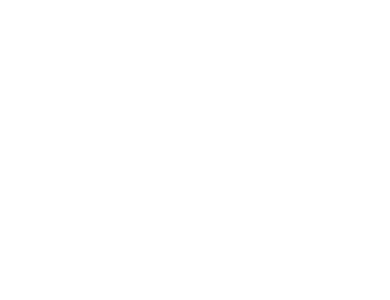
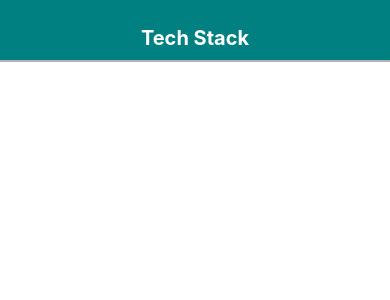
Before and after one commit to caffeinick/react-native-tech-stack, a React Native app: screen / in a window 390 px wide. Shown: the top 300 px of the page. Built offline with nearby package versions, Linux system fonts and the light colour scheme.

Commit message:
84. Rendering the Header

```diff
--- a/src/App.js
+++ b/src/App.js
@@ -4,11 +4,15 @@
 import { createStore } from 'redux';
 
 import reducers from './reducers';
+import { Header } from './components/common';
 
 const App = () => {
   return (
     <Provider store={createStore(reducers)}>
-      <View />
+      <View>
+        <Header headerText="Tech Stack" />
+
+      </View>
     </Provider>
   );
 }
--- /dev/null
+++ b/src/components/common/Button.js
@@ -0,0 +1,43 @@
+import React from 'react';
+import { Text, TouchableOpacity } from 'react-native';
+import PropTypes from 'prop-types';
+
+const Button = ({ onPress, children }) => {
+  const { buttonStyle, textStyle } = styles;
+
+  return (
+    <TouchableOpacity style={buttonStyle} onPress={onPress}>
+      <Text style={textStyle}>
+        {children}
+      </Text>
+    </TouchableOpacity>
+  );
+};
+
+Button.propTypes = {
+  onPress: PropTypes.func,
+  children: PropTypes.string
+}
+
+const styles = {
+  buttonStyle: {
+    flex: 1,
+    alignSelf: 'stretch',
+    backgroundColor: '#fff',
+    borderRadius: 5,
+    borderWidth: 1,
+    borderColor: '#007aff',
+    marginLeft: 5,
+    marginRight: 5,
+  },
+  textStyle: {
+    alignSelf: 'center',
+    color: '#007aff',
+    fontSize: 16,
+    fontWeight: '600',
+    paddingTop: 10,
+    paddingBottom: 10
+  }
+}
+
+export { Button };
--- /dev/null
+++ b/src/components/common/Card.js
@@ -0,0 +1,31 @@
+import React from 'react';
+import { View } from 'react-native';
+import PropTypes from 'prop-types';
+
+const Card = props => {
+  return <View style={styles.containerStyle}>{props.children}</View>;
+};
+
+Card.propTypes = {
+  children: PropTypes.oneOfType([PropTypes.array, PropTypes.object])
+};
+
+const styles = {
+  containerStyle: {
+    backgroundColor: 'white',
+    borderWidth: 1,
+    borderRadius: 2,
+    borderColor: '#ddd',
+    borderBottomWidth: 0,
+    shadowColor: '#000',
+    shadowOffset: { width: 0, height: 2 },
+    shadowOpacity: 0.1,
+    shadowRadius: 2,
+    elevation: 1,
+    marginLeft: 5,
+    marginRight: 5,
+    marginTop: 10
+  }
+};
+
+export { Card };
--- /dev/null
+++ b/src/components/common/CardSection.js
@@ -0,0 +1,25 @@
+import React from 'react';
+import { View } from 'react-native';
+import PropTypes from 'prop-types';
+
+const CardSection = props => {
+  return <View style={styles.containerStyle}>{props.children}</View>;
+};
+
+CardSection.propTypes = {
+  children: PropTypes.oneOfType([PropTypes.array, PropTypes.object])
+};
+
+const styles = {
+  containerStyle: {
+    borderBottomWidth: 1,
+    padding: 5,
+    backgroundColor: '#fff',
+    justifyContent: 'flex-start',
+    flexDirection: 'row',
+    borderColor: '#ddd',
+    position: 'relative'
+  }
+};
+
+export { CardSection };
--- /dev/null
+++ b/src/components/common/Header.js
@@ -0,0 +1,43 @@
+// Import libraries for making a component
+import React from 'react';
+import { Text, View } from 'react-native';
+import PropTypes from 'prop-types';
+
+// Make a component
+const Header = props => {
+  // Whenever we want to communicate from a parent component to a child compoenent we use props.
+  // So props is for parent to child communication.
+  const { textStyle, viewStyle } = styles;
+
+  return (
+    <View style={viewStyle}>
+      <Text style={textStyle}>{props.headerText}</Text>
+    </View>
+  );
+};
+
+Header.propTypes = {
+  headerText: PropTypes.string
+};
+
+const styles = {
+  // Use JSX Style (not dash)
+  viewStyle: {
+    backgroundColor: 'teal',
+    justifyContent: 'center',
+    alignItems: 'center',
+    height: 60,
+    paddingTop: 15,
+    shadowColor: 'black',
+    shadowOffset: { width: 0, height: 2 },
+    shadowOpacity: 0.3
+  },
+  textStyle: {
+    fontSize: 20,
+    color: 'white',
+    fontWeight: 'bold'
+  }
+};
+
+// Make the component available to other parts of the app
+export { Header };
--- /dev/null
+++ b/src/components/common/Input.js
@@ -0,0 +1,53 @@
+import React from 'react';
+import { TextInput, View, Text } from 'react-native';
+import PropTypes from 'prop-types';
+
+const Input = ({ label, placeholder, value, onChangeText, secureTextEntry }) => {
+  const { inputStyle, labelStyle, containerStyle } = styles;
+
+  return (
+    <View style={containerStyle}>
+      <Text style={labelStyle}>{label}</Text>
+      <TextInput
+        placeholder={placeholder}
+        autoCorrect={false}
+        secureTextEntry={secureTextEntry} // Parent decide
+        value={value}
+        style={inputStyle}
+        onChangeText={onChangeText}
+      />
+    </View>
+  );
+};
+
+Input.propTypes = {
+  label: PropTypes.string,
+  placeholder: PropTypes.string,
+  value: PropTypes.string,
+  onChangeText: PropTypes.func,
+  secureTextEntry: PropTypes.bool
+};
+
+const styles = {
+  inputStyle: {
+    color: '#000',
+    paddingRight: 5,
+    paddingLeft: 5,
+    fontSize: 18,
+    lineHeight: 23,
+    flex: 2,
+  },
+  labelStyle: {
+    fontSize: 18,
+    paddingLeft: 20,
+    flex: 1,
+  },
+  containerStyle: {
+    height: 40,
+    flex: 1,
+    flexDirection: 'row',
+    alignItems: 'center',
+  }
+};
+
+export { Input };
--- /dev/null
+++ b/src/components/common/Spinner.js
@@ -0,0 +1,25 @@
+import React from 'react';
+import { View, ActivityIndicator } from 'react-native';
+import PropTypes from 'prop-types';
+
+const Spinner = ({ size }) => {
+  return (
+    <View style={styles.spinnerStyle}>
+      <ActivityIndicator size={size || 'large'} />
+    </View>
+  );
+};
+
+Spinner.propTypes = {
+  size: PropTypes.string
+}
+
+const styles = {
+  spinnerStyle: {
+    flex: 1,
+    justifyContent: 'center',
+    alignItems: 'center'
+  }
+};
+
+export { Spinner };
--- /dev/null
+++ b/src/components/common/index.js
@@ -0,0 +1,6 @@
+export * from './Button';
+export * from './Card';
+export * from './CardSection';
+export * from './Header';
+export * from './Input';
+export * from './Spinner';
```
